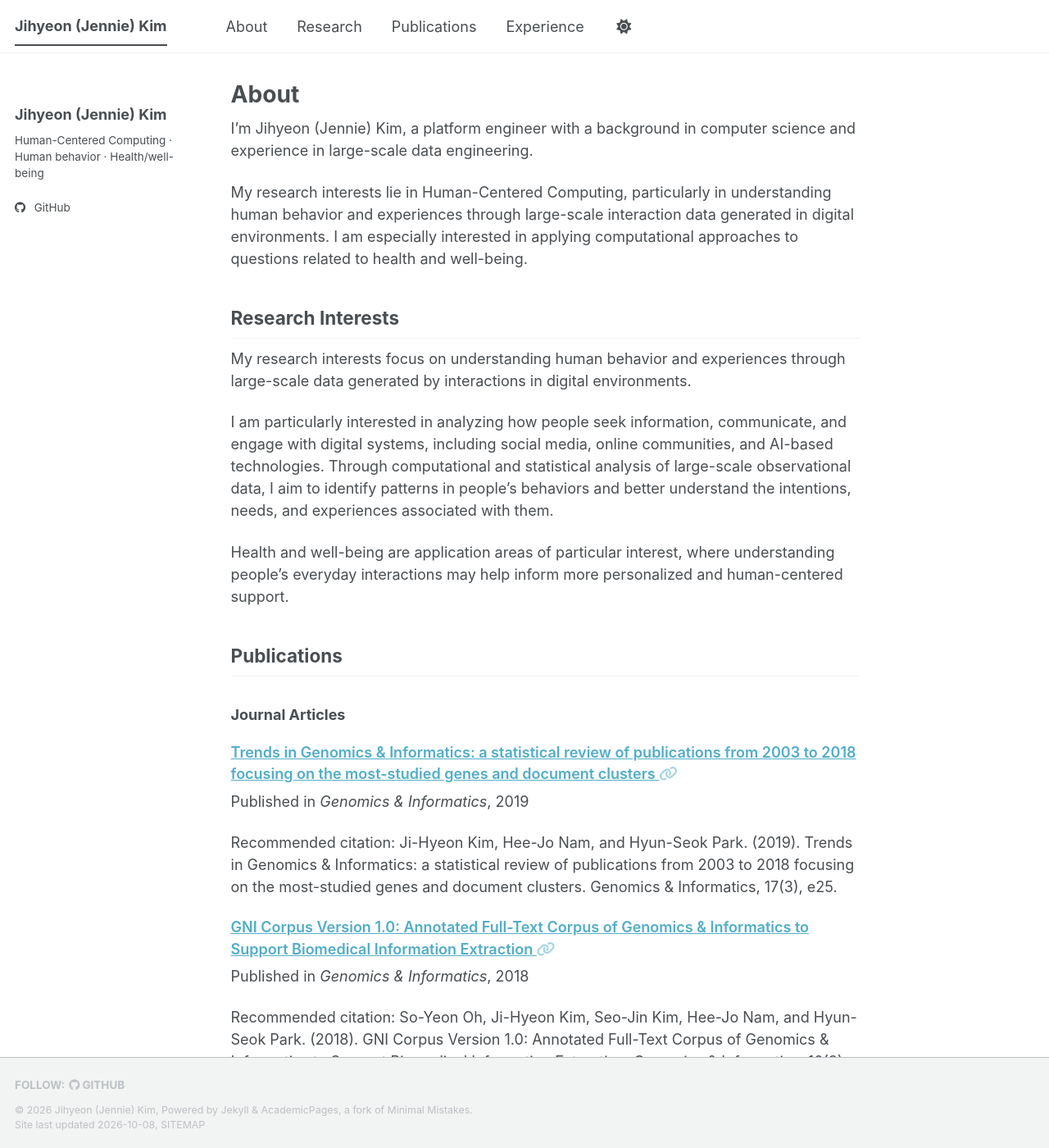
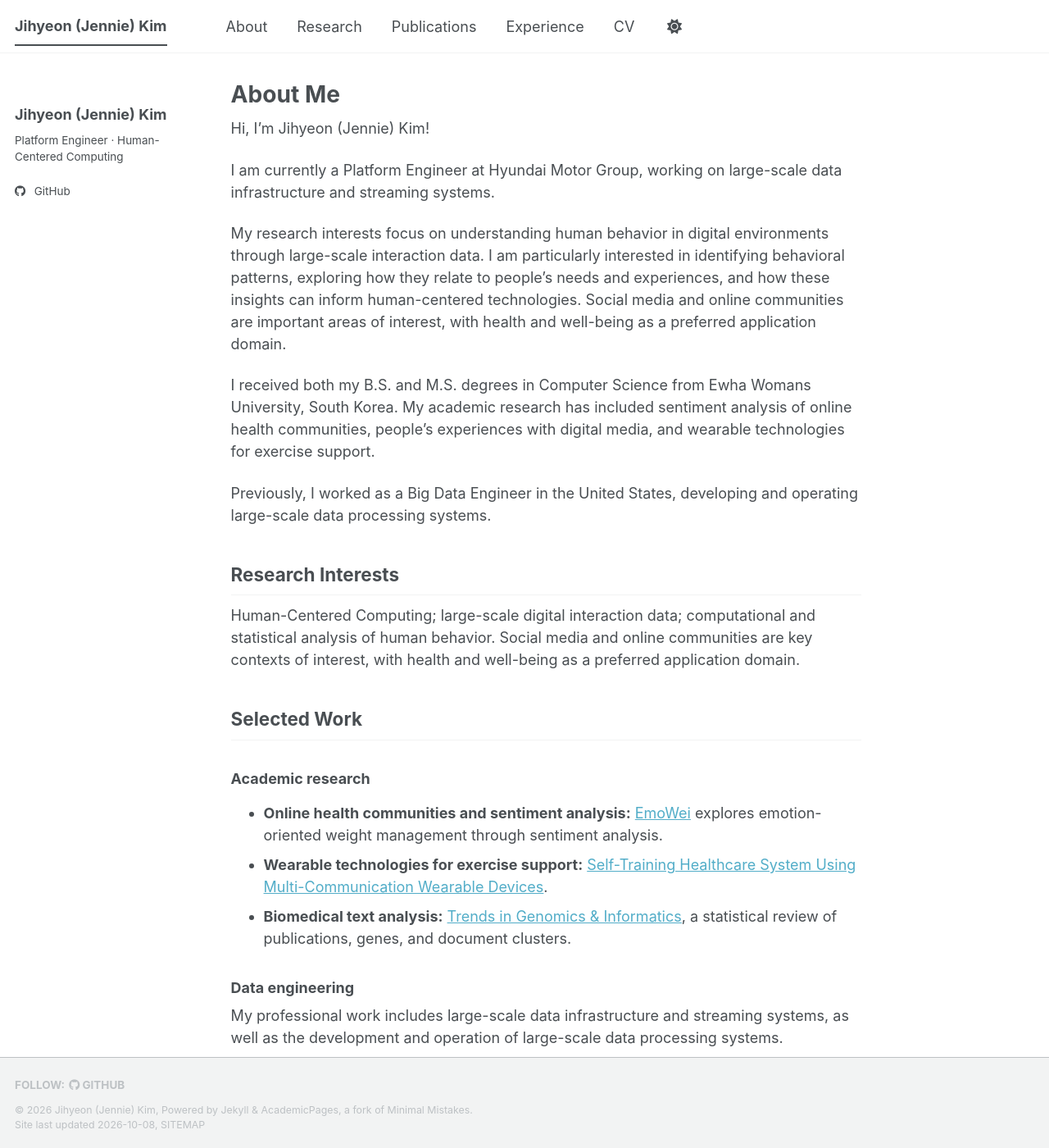
Before and after one commit to iamjihyeon/iamjihyeon.github.io, a Jekyll site: the page built from _pages/about.md, in a window 1280 px wide and 1400 px high. Shown: the whole window at 82% size. Built offline with Jekyll 4.4.1, drawn with Linux system fonts in a browser that asks for light colours; a style sheet for code colours, icons or effects is not loaded; some of the changed text lies outside the part shown.

Commit message:
Revise homepage into concise academic biography and selected work

```diff
--- a/_config.yml
+++ b/_config.yml
@@ -26,7 +26,7 @@ author:
   avatar           :
   name             : *name
   pronouns         : # example: "she/her"
-  bio              : "Human-Centered Computing · Human behavior · Health/well-being"
+  bio              : "Platform Engineer · Human-Centered Computing"
   location         :
   employer         :
   uri              : # URL
--- a/_data/navigation.yml
+++ b/_data/navigation.yml
@@ -7,3 +7,5 @@ main:
     url: /#publications
   - title: "Experience"
     url: /#experience
+  - title: "CV"
+    url: /#cv
--- a/_pages/about.md
+++ b/_pages/about.md
@@ -1,6 +1,6 @@
 ---
 layout: single
-title: "About"
+title: "About Me"
 permalink: /
 author_profile: true
 redirect_from:
@@ -10,17 +10,31 @@ redirect_from:
 
 <div id="about"></div>
 
-I'm Jihyeon (Jennie) Kim, a platform engineer with a background in computer science and experience in large-scale data engineering.
+Hi, I'm Jihyeon (Jennie) Kim!
 
-My research interests lie in Human-Centered Computing, particularly in understanding human behavior and experiences through large-scale interaction data generated in digital environments. I am especially interested in applying computational approaches to questions related to health and well-being.
+I am currently a Platform Engineer at Hyundai Motor Group, working on large-scale data infrastructure and streaming systems.
+
+My research interests focus on understanding human behavior in digital environments through large-scale interaction data. I am particularly interested in identifying behavioral patterns, exploring how they relate to people's needs and experiences, and how these insights can inform human-centered technologies. Social media and online communities are important areas of interest, with health and well-being as a preferred application domain.
+
+I received both my B.S. and M.S. degrees in Computer Science from Ewha Womans University, South Korea. My academic research has included sentiment analysis of online health communities, people's experiences with digital media, and wearable technologies for exercise support.
+
+Previously, I worked as a Big Data Engineer in the United States, developing and operating large-scale data processing systems.
 
 ## Research Interests
 
-My research interests focus on understanding human behavior and experiences through large-scale data generated by interactions in digital environments.
+Human-Centered Computing; large-scale digital interaction data; computational and statistical analysis of human behavior. Social media and online communities are key contexts of interest, with health and well-being as a preferred application domain.
 
-I am particularly interested in analyzing how people seek information, communicate, and engage with digital systems, including social media, online communities, and AI-based technologies. Through computational and statistical analysis of large-scale observational data, I aim to identify patterns in people's behaviors and better understand the intentions, needs, and experiences associated with them.
+## Selected Work
 
-Health and well-being are application areas of particular interest, where understanding people's everyday interactions may help inform more personalized and human-centered support.
+### Academic research
+
+- **Online health communities and sentiment analysis:** [EmoWei](https://doi.org/10.1109/IRI.2019.00060) explores emotion-oriented weight management through sentiment analysis.
+- **Wearable technologies for exercise support:** [Self-Training Healthcare System Using Multi-Communication Wearable Devices](https://www.dbpia.co.kr/journal/articleDetail?nodeId=NODE07322685).
+- **Biomedical text analysis:** [Trends in Genomics & Informatics](https://doi.org/10.5808/GI.2019.17.3.e25), a statistical review of publications, genes, and document clusters.
+
+### Data engineering
+
+My professional work includes large-scale data infrastructure and streaming systems, as well as the development and operation of large-scale data processing systems.
 
 ## Publications
 
@@ -40,6 +54,25 @@ Health and well-being are application areas of particular interest, where unders
 
 </div>
 
-## Experience
+### Patents
 
-Experience details are not yet listed on this website.
+*Details pending confirmation.*
+
+## Experience & Education
+{: #experience}
+
+### Professional experience
+
+- **Platform Engineer — Hyundai Motor Group**
+  Current role working on large-scale data infrastructure and streaming systems.
+- **Big Data Engineer — United States**
+  Previous role developing and operating large-scale data processing systems.
+
+### Education
+
+- **M.S. in Computer Science — Ewha Womans University, South Korea**
+- **B.S. in Computer Science — Ewha Womans University, South Korea**
+
+## CV
+
+*PDF to be added.*
--- a/assets/css/main.scss
+++ b/assets/css/main.scss
@@ -42,7 +42,9 @@
 #about,
 #research-interests,
 #publications,
-#experience {
+#experience,
+#selected-work,
+#cv {
   scroll-margin-top: 5rem;
 }
 
```
Also changed, not shown: _pages/cv.md (+2 -5 lines), .github/workflows/jekyll-build.yml.
